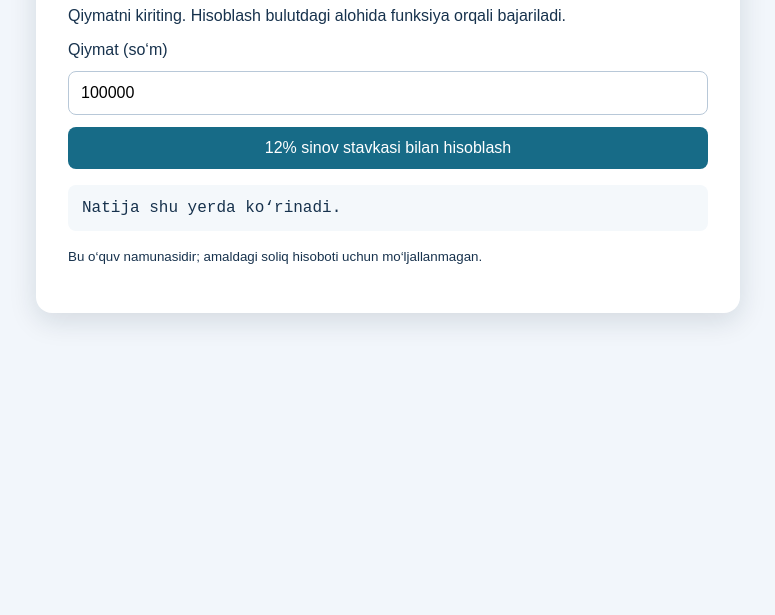
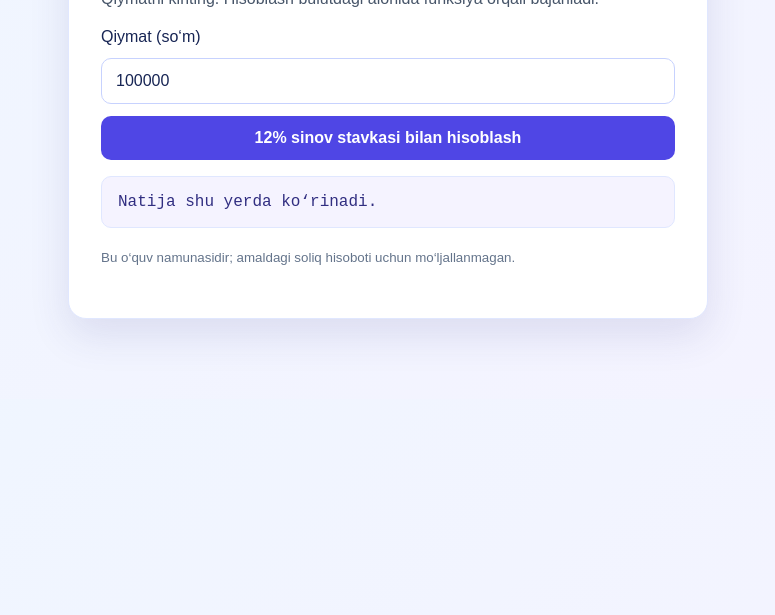
Before and after one commit to raxmonovdilshodbek220-alt/bulutli-texnologiyalar-1, a plain HTML site: page ish3/index.html in a window 1280 px wide. Shown: the part 185-800 px from the top of the page, without its empty margins (252-1027 px from the left). Drawn offline with Linux system fonts and the light colour scheme.

Commit message:
Refresh serverless demo colors

```diff
--- a/ish3/index.html
+++ b/ish3/index.html
@@ -5,11 +5,20 @@
   <meta name="viewport" content="width=device-width,initial-scale=1">
   <title>Serverless hisoblagich</title>
   <style>
-    body{font:16px Arial,sans-serif;background:#f2f6fb;color:#17324d;margin:0;padding:32px}
-    main{max-width:640px;margin:48px auto;background:white;padding:32px;border-radius:16px;box-shadow:0 8px 28px #1232}
-    h1{color:#175c80}label,input,button{display:block;width:100%;margin:12px 0}
-    input,button{box-sizing:border-box;padding:12px;border:1px solid #b8c8d8;border-radius:8px;font-size:16px}
-    button{background:#176b87;color:white;border:0;cursor:pointer}pre{white-space:pre-wrap;background:#f4f8fb;padding:14px;border-radius:8px}
+    :root{--ink:#172554;--muted:#475569;--accent:#4f46e5;--border:#c7d2fe;--soft:#f5f3ff}
+    *{box-sizing:border-box}
+    body{font:16px Arial,sans-serif;background:linear-gradient(135deg,#eff6ff,#f5f3ff);color:var(--ink);margin:0;padding:32px}
+    main{max-width:640px;margin:48px auto;background:#fff;padding:32px;border:1px solid #e0e7ff;border-radius:18px;box-shadow:0 16px 40px rgba(49,46,129,.12)}
+    h1{color:#3730a3;margin-top:0}
+    p{color:var(--muted);line-height:1.6}
+    label,input,button{display:block;width:100%;margin:12px 0}
+    input,button{padding:13px 14px;border:1px solid var(--border);border-radius:10px;font-size:16px}
+    input{color:var(--ink);background:#fff}
+    input:focus{outline:3px solid rgba(99,102,241,.18);border-color:#6366f1}
+    button{background:var(--accent);color:#fff;border:0;cursor:pointer;font-weight:700;transition:background .15s,transform .15s}
+    button:hover{background:#4338ca;transform:translateY(-1px)}
+    pre{white-space:pre-wrap;background:var(--soft);color:#312e81;padding:16px;border:1px solid #e0e7ff;border-radius:10px}
+    small{color:#64748b}
   </style>
 </head>
 <body><main>
```
